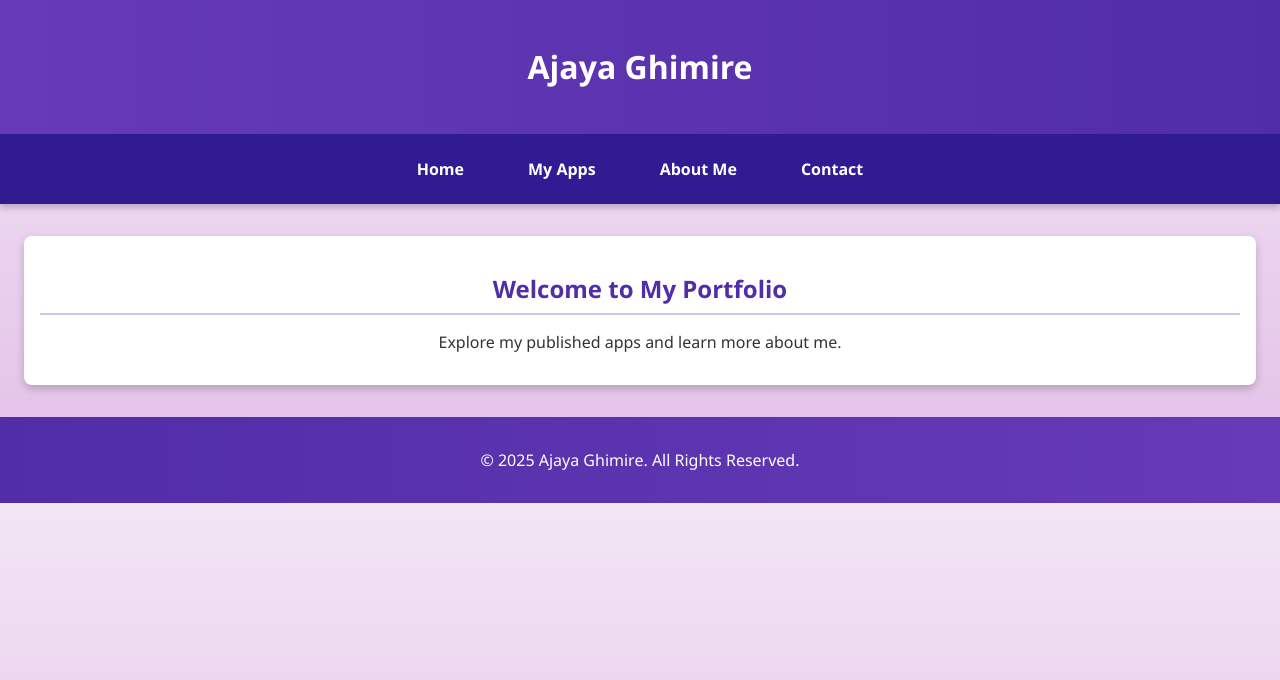
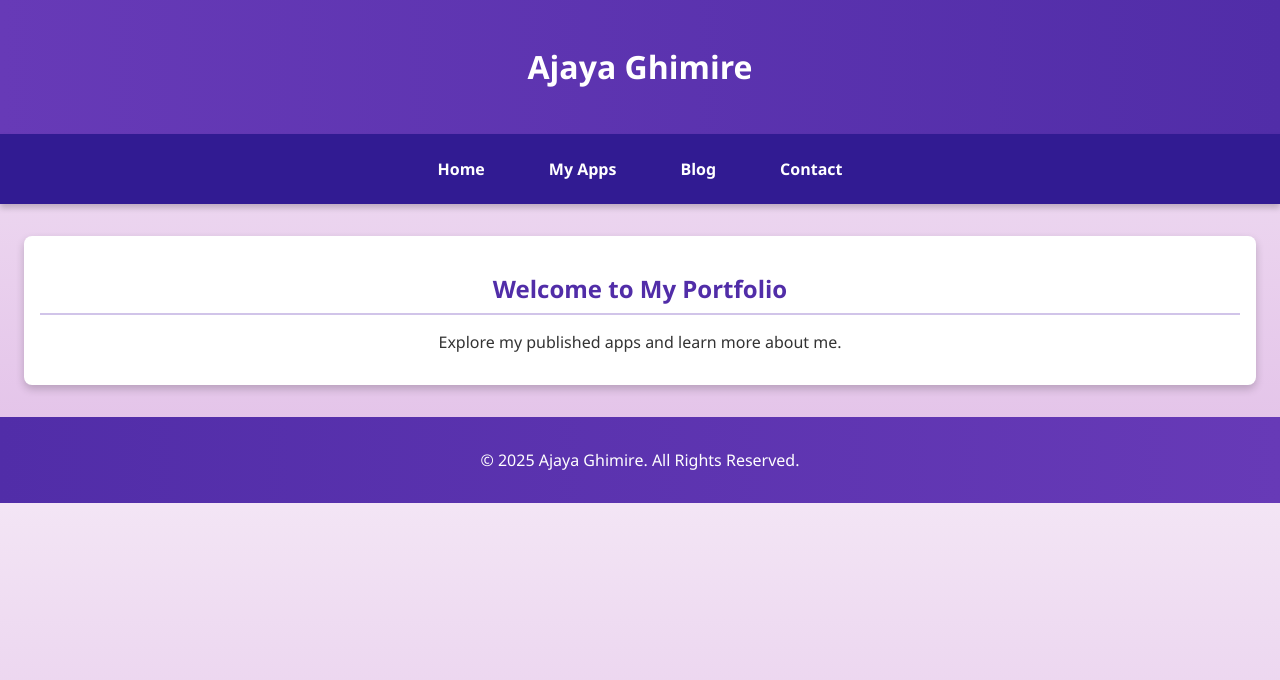
Before and after one commit to ajaya-ghimire/my-profile, a plain HTML site: page index.html in a window 1280 px wide. Drawn offline with Linux system fonts and the light colour scheme.

Commit message:
Update index.html

```diff
--- a/index.html
+++ b/index.html
@@ -79,7 +79,7 @@
     <nav>
         <a href="index.html">Home</a>
         <a href="apps.html">My Apps</a>
-        <a href="about.html">About Me</a>
+        <a href="https://ajaya001.blogspot.com" target="_blank">Blog</a>
         <a href="contact.html">Contact</a>
     </nav>
 
```
